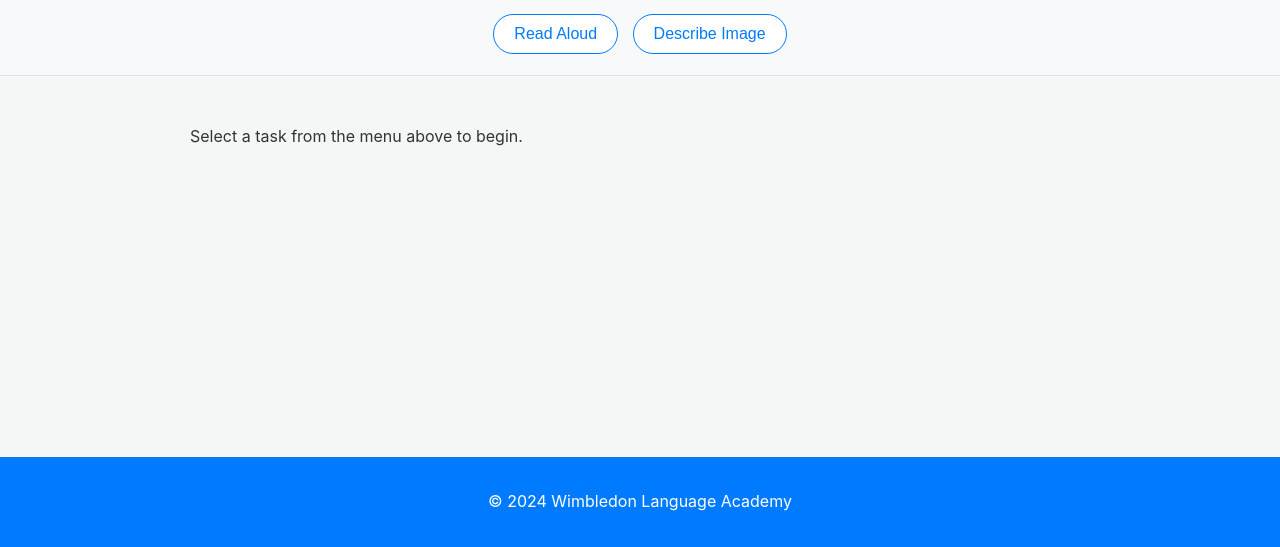
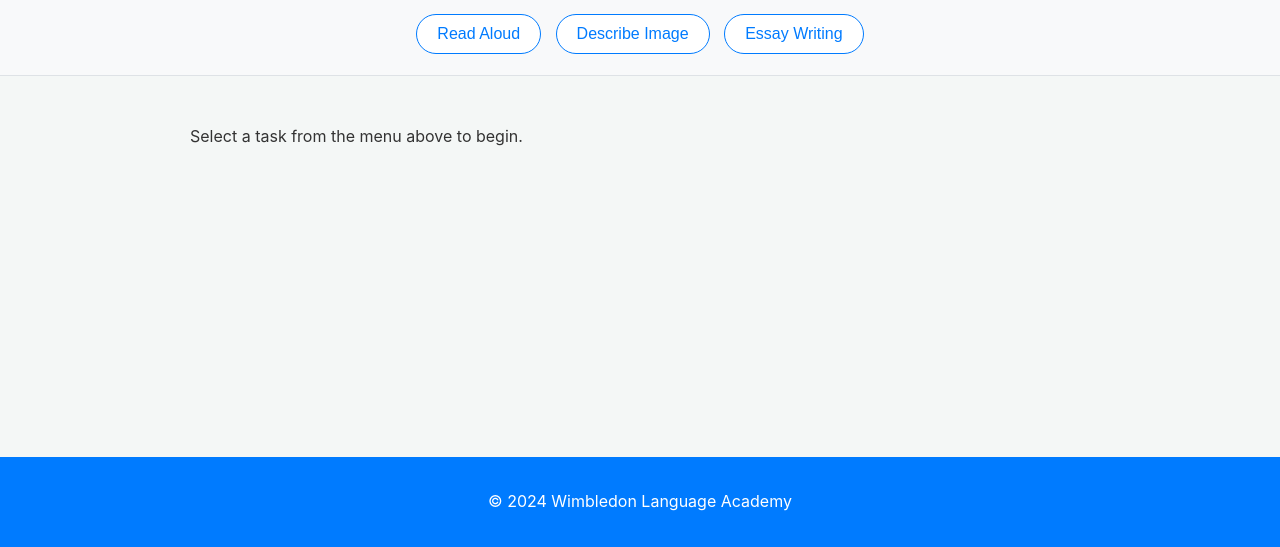
Before and after one commit to azazel1805/pte, a plain HTML site: page frontend/index.html in a window 1280 px wide. Shown: the part 253-800 px from the top of the page. Drawn offline with nearby package versions, Linux system fonts and the light colour scheme.

Commit message:
Update index.html

```diff
--- a/frontend/index.html
+++ b/frontend/index.html
@@ -17,6 +17,7 @@
         <h2>Select a Task</h2>
         <button class="task-btn" data-task="read-aloud">Read Aloud</button>
         <button class="task-btn" data-task="describe-image">Describe Image</button>
+        <button class="task-btn" data-task="essay">Essay Writing</button>
 
         <!-- Add more buttons for other tasks here -->
     </nav>
```
